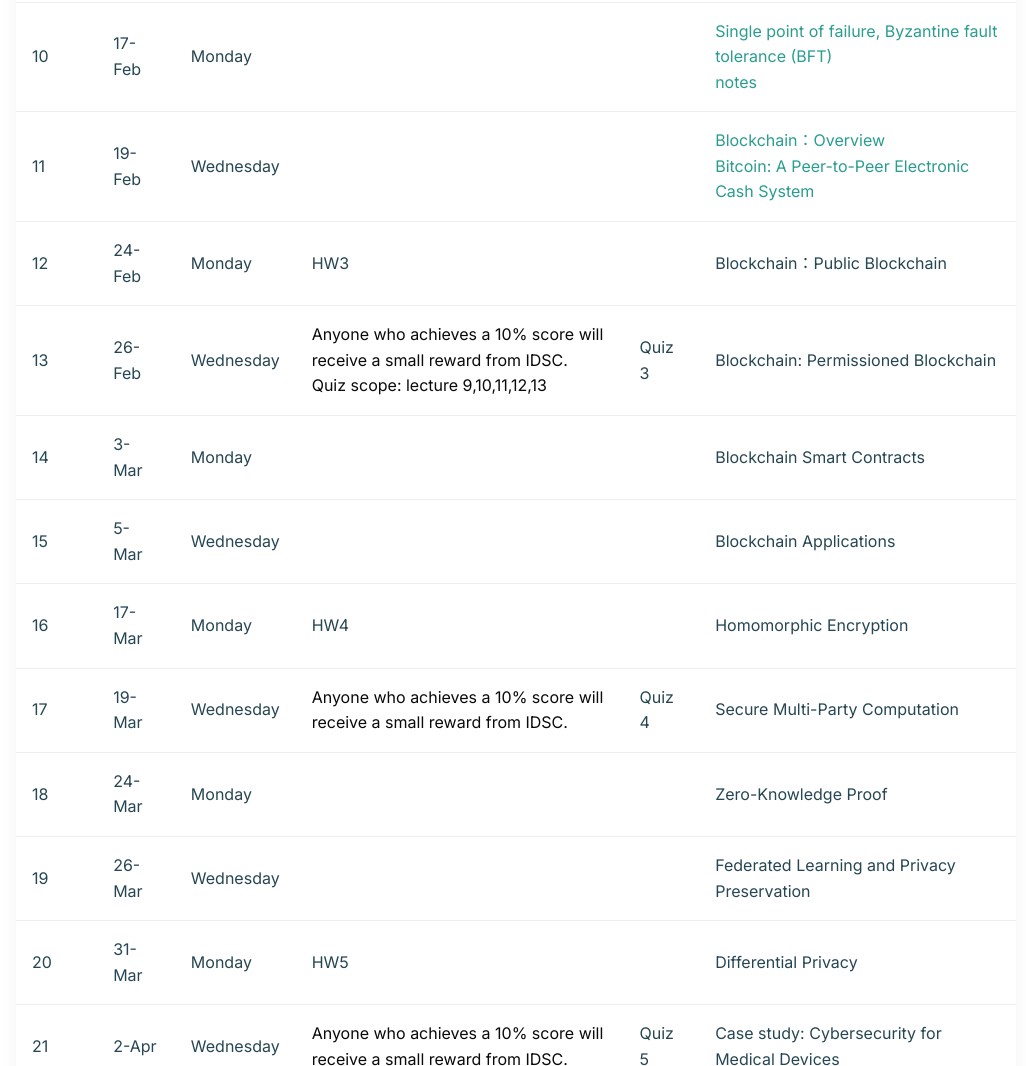
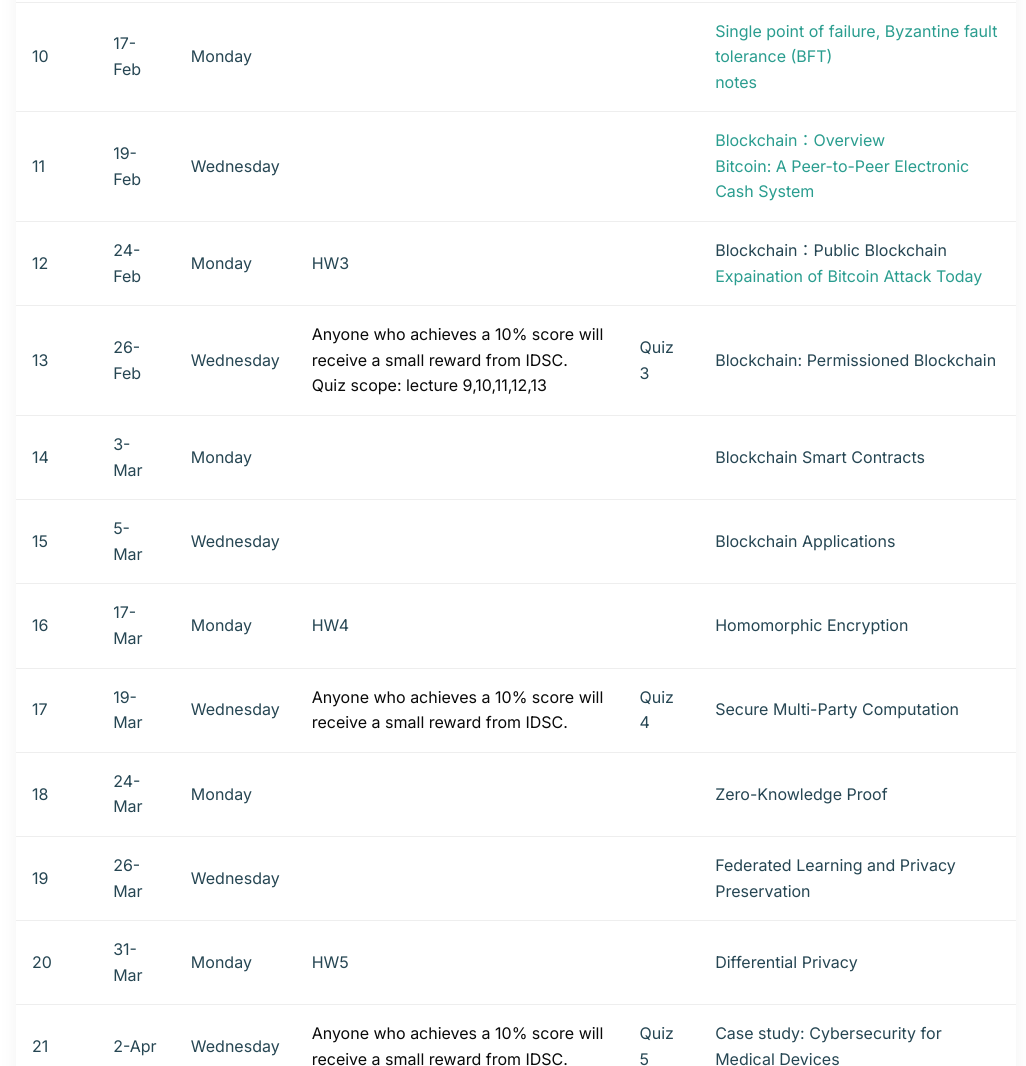
Before and after one commit to AnonymousUser08/csc116, a plain HTML site: page index.html in a window 1280 px wide. Shown: the part 2748-3814 px from the top of the page, without its empty margins (124-1150 px from the left). Drawn offline with Linux system fonts and the light colour scheme.

Commit message:
blockchain

```diff
--- a/index.html
+++ b/index.html
@@ -219,7 +219,7 @@
                 <tr><td></td><td></td><td></td><td>Thanks for everyone completed your basic concepts of Cybersecurity! We will start advanced topics from today!<td></td></td><td></td></tr>
                 <tr><td>10</td><td>17-Feb</td><td>Monday</td><td></td><td></td><td><a href="CSC 116 Single Point of Failure & BFT.pdf">Single point of failure, Byzantine fault tolerance (BFT)</a> <br> <a href="Why we need BFT consensus？.pdf">notes</a> </td></tr>
                 <tr><td>11</td><td>19-Feb</td><td>Wednesday</td><td></td><td></td><td><a href="CSC 116_ Blockchain Overview.pdf">Blockchain：Overview </a><br> <a href="https://www.ussc.gov/sites/default/files/pdf/training/annual-national-training-seminar/2018/Emerging_Tech_Bitcoin_Crypto.pdf">Bitcoin: A Peer-to-Peer Electronic Cash System</a></td></tr>
-                <tr><td>12</td><td>24-Feb</td><td>Monday</td><td>HW3</td><td></td><td>Blockchain：Public Blockchain </td></tr>
+                <tr><td>12</td><td>24-Feb</td><td>Monday</td><td>HW3</td><td></td><td>Blockchain：Public Blockchain <br> <a href="Explanation of the bitcoin attack.pdf">Expaination of Bitcoin Attack Today</a> </td></tr>
                 <tr><td>13</td><td>26-Feb</td><td>Wednesday</td><td><span style="color: #0a0a0a;">Anyone who achieves a 10% score will receive a small reward from IDSC. <br> Quiz scope: lecture 9,10,11,12,13</span> </td><td>Quiz 3</td><td>Blockchain: Permissioned Blockchain</td></tr>
                 <tr><td>14</td><td>3-Mar</td><td>Monday</td><td></td><td></td><td>Blockchain Smart Contracts</td></tr>
                 <tr><td>15</td><td>5-Mar</td><td>Wednesday</td><td></td><td></td><td>Blockchain Applications <br> </td></tr>
```
Also changed, not shown: 1 other file.
